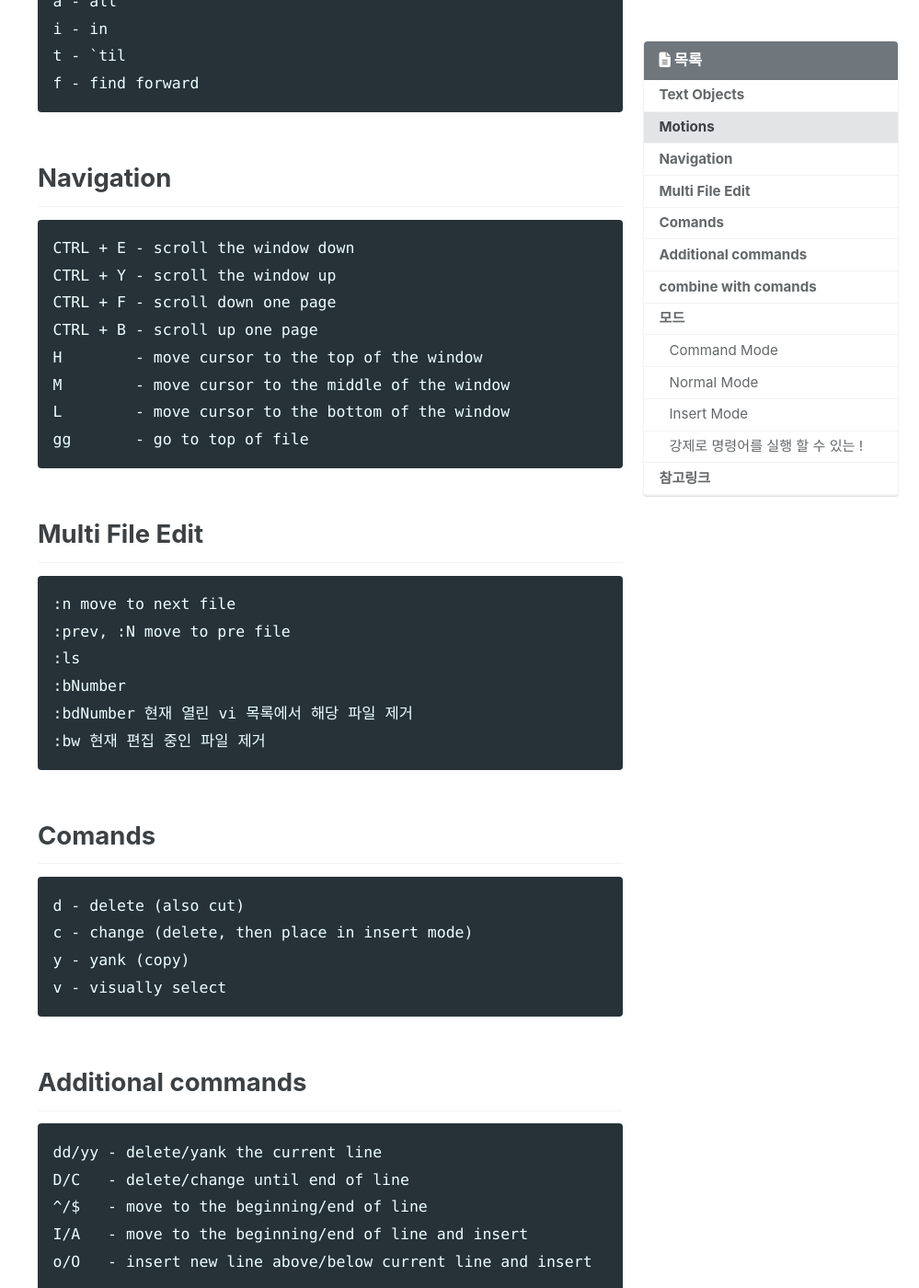
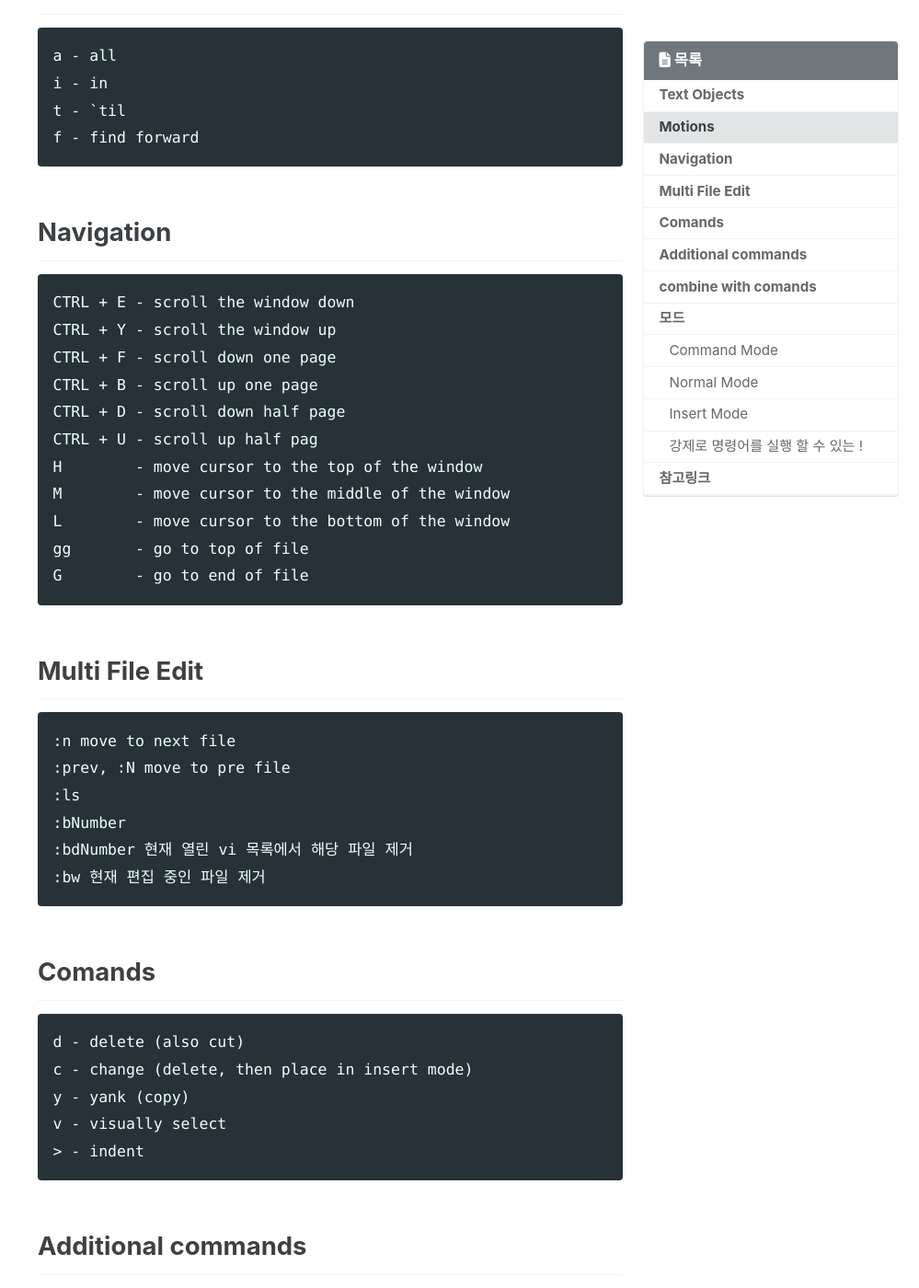
Before and after one commit to geeksaga/geeksaga.github, a Jekyll site: the page built from _posts/tools/2020-03-11-neovim.md, in a window 1280 px wide and 1400 px high, scrolled down 984 px. Shown: the whole window at 92% size, without its empty margins (281-1280 px from the left). Built offline with Jekyll 4.4.1, drawn with Linux system fonts in a browser that asks for light colours; cached includes are drawn as plain includes; nearby versions of some CDN libraries; comment, search, counter and statistics services are not loaded; some of the changed text lies outside the part shown.

Commit message:
Update neovim post

```diff
--- a/_posts/tools/2020-03-11-neovim.md
+++ b/_posts/tools/2020-03-11-neovim.md
@@ -49,10 +51,13 @@ comments: true
     CTRL + Y - scroll the window up
     CTRL + F - scroll down one page
     CTRL + B - scroll up one page
+    CTRL + D - scroll down half page
+    CTRL + U - scroll up half pag
     H        - move cursor to the top of the window
     M        - move cursor to the middle of the window
     L        - move cursor to the bottom of the window
     gg       - go to top of file
+    G        - go to end of file
 
 ## Multi File Edit
 
@@ -69,6 +74,7 @@ comments: true
     c - change (delete, then place in insert mode)
     y - yank (copy)
     v - visually select
+    > - indent
 
 ## Additional commands
 
```
Also changed, not shown: other parts of _posts/tools/2020-03-11-neovim.md (+6 -4 lines).
